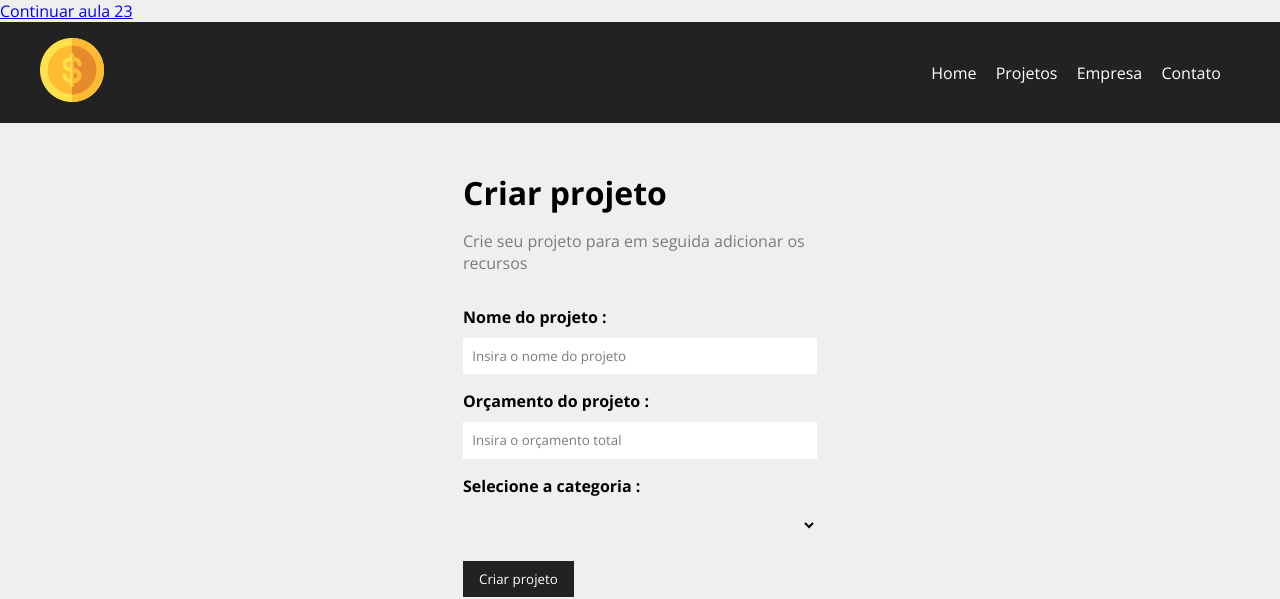
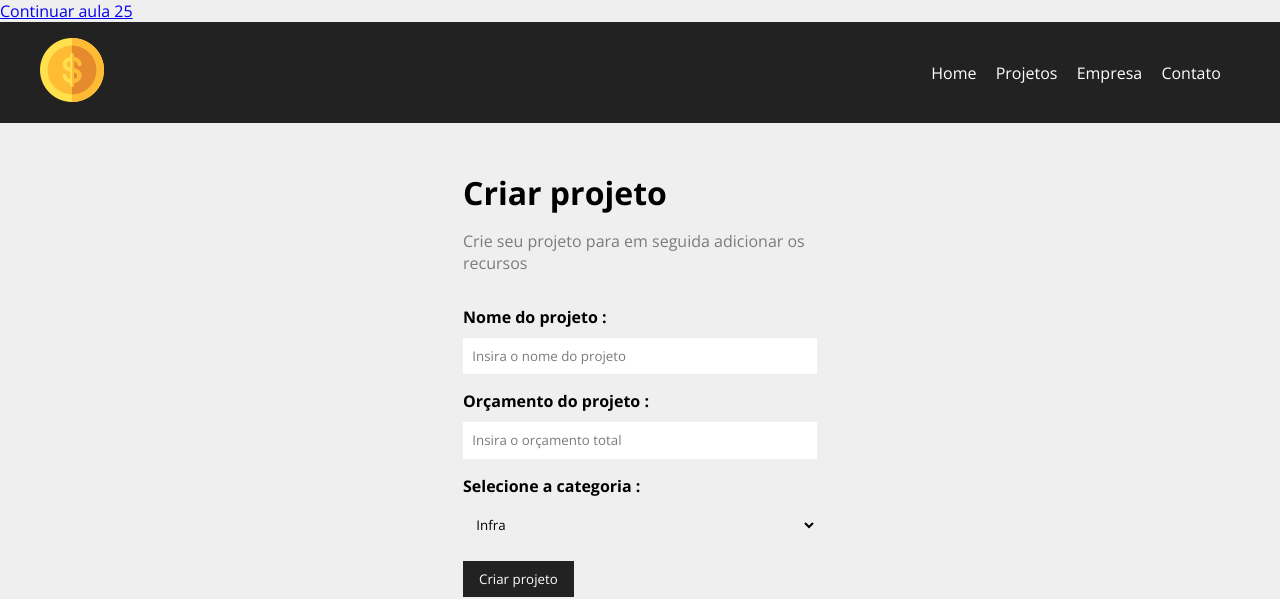
Before and after one commit to cristianoidelfonso/isproject, a React (Create React App) app: page /newproject in a window 1280 px wide. Shown: the top 599 px of the page. Built offline with nearby package versions, Linux system fonts and the light colour scheme; data requests are answered from the project's data file.

Commit message:
API json-server

```diff
--- /dev/null
+++ b/db.json
@@ -0,0 +1,33 @@
+{
+  "projects": [
+    {
+      "name": "Projeto Teste 1",
+      "budget": "5000",
+      "category": {
+        "id": "2",
+        "name": "Desenvolvimento"
+      },
+      "isproject": 0,
+      "services": [],
+      "id": 1
+    }
+  ],
+  "categories": [
+    {
+      "id": "1",
+      "name": "Infra"
+    },
+    {
+      "id": "2",
+      "name": "Desenvolvimento"
+    },
+    {
+      "id": "3",
+      "name": "Design"
+    },
+    {
+      "id": "4",
+      "name": "Planejamento"
+    }
+  ]
+}
--- a/package.json
+++ b/package.json
@@ -17,6 +17,7 @@
   },
   "scripts": {
     "start": "react-scripts start",
+    "backend": "json-server --watch db.json --port 5000",
     "build": "react-scripts build",
     "test": "react-scripts test",
     "eject": "react-scripts eject"
--- a/public/index.html
+++ b/public/index.html
@@ -20,7 +20,7 @@
 
   </head>
   <body>
-    <p><a href="https://www.youtube.com/watch?v=KCcSzv1RmuI&list=PLnDvRpP8BneyVA0SZ2okm-QBojomniQVO&index=24" target="blank">Continuar aula 23</a></p>
+    <p><a href="https://www.youtube.com/watch?v=UihbmA0pTCE&list=PLnDvRpP8BneyVA0SZ2okm-QBojomniQVO&index=26" target="blank">Continuar aula 25</a></p>
     <noscript>Habilite JavaScript para visualizar este app.</noscript>
     <div id="root">
 
--- a/src/components/form/Select.js
+++ b/src/components/form/Select.js
@@ -4,8 +4,14 @@ function Select({ text, name, options, handleOnChange, value}) {
     return(
         <div className={styles.form_control}>
             <label htmlFor={name}>{text} :</label>
-            <select name={name} id={name} onChange={handleOnChange} value={value}  >
+            <select name={name} id={name} onChange={handleOnChange} value={value || ''} >
                 <option disabled>Selecione uma opção</option>
+                {
+                    options.map((option) => (
+                            <option value={option.id} key={option.id}>{option.name}</option>
+                        )
+                    )
+                }
             </select>
         </div>
     );
--- a/src/components/pages/newproject/index.js
+++ b/src/components/pages/newproject/index.js
@@ -1,12 +1,38 @@
+import { useHistory } from 'react-router-dom';
 import ProjectForm from '../../project/ProjectForm';
 import './style.css'
 
 function NewProject() {
+
+  const history = useHistory();
+
+  function createPost(project){
+    // initialize isproject and services
+    project.isproject = 0;
+    project.services = [];
+
+    fetch('http://localhost:5000/projects', {
+      method: 'POST',
+      headers: {
+        'Content-type': 'application/json'
+      },
+      body: JSON.stringify(project)
+
+    })
+    .then((response) => response.json())
+    .then((data) =>{
+      // console.log(data);
+      // redirect
+      history.push('/projects', {message: 'Projeto criado com sucesso!'});
+    })
+    .catch((error) => console.log(error))
+  }
+
   return(
     <div className='newproject_container'>
       <h1>Criar projeto</h1>
       <p>Crie seu projeto para em seguida adicionar os recursos</p>
-      <ProjectForm btnText="Criar projeto" />
+      <ProjectForm handleSubmit={createPost} btnText="Criar projeto" />
     </div>
   );
 }
--- a/src/components/project/ProjectForm.js
+++ b/src/components/project/ProjectForm.js
@@ -1,16 +1,75 @@
+import { useEffect, useState } from 'react';
 import Input from '../form/Input';
 import Select from '../form/Select';
 import SubmitButton from '../form/SubmitButton';
-import styles from './ProjectForm.module.css'
+import styles from './ProjectForm.module.css';
 
-function ProjectForm({btnText}) {
+function ProjectForm({ handleSubmit, btnText, projectData }) {
+
+    const [categories, setCategories] = useState([]);
+
+    const [project, setProject] = useState( projectData || []);
+
+
+    useEffect(()=>{
+        fetch('http://localhost:5000/categories', {
+            method: 'GET',
+            headers: {
+                'Content-type': 'application/json'
+            }
+        })
+        .then((response) => response.json())
+        .then((data) =>{
+            setCategories(data);
+        })
+        .catch((error) => console.log(error))
+    }, []);
+
+    const submit = (event) => {
+        event.preventDefault();
+        // console.log(project)
+        handleSubmit(project);
+    }
+
+    function handleChange(e){
+        setProject({ ...project, [e.target.name]:e.target.value });
+    }
+
+    function handleSelect(e){
+        setProject({ ...project, category: {
+                id: e.target.value,
+                name: e.target.options[e.target.selectedIndex].text,
+            }
+        });
+    }
+
     return(
-        <form className={styles.form}>
-            <Input type="text" text="Nome do projeto" name="" id="" placeholder="Insira o nome do projeto" />
+        <form onSubmit={submit} className={styles.form}>
+            <Input
+                type="text"
+                text="Nome do projeto"
+                name="name"
+                placeholder="Insira o nome do projeto"
+                handleOnChange={handleChange}
+                value={project.name ? project.name : ''}
+            />
 
-            <Input type="number" text="Orçamento do projeto" name="budget" placeholder="Insira o orçamento total"/>
+            <Input
+                type="number"
+                text="Orçamento do projeto"
+                name="budget"
+                placeholder="Insira o orçamento total"
+                handleOnChange={handleChange}
+                value={project.budget ? project.budget : ''}
+            />
 
-            <Select name="category_id"  text="Selecione a categoria" />
+            <Select
+                name="category_id"
+                text="Selecione a categoria"
+                options={categories}
+                handleOnChange={handleSelect}
+                value={project.category ? project.category.id : ''}
+            />
 
             <SubmitButton text={btnText} />
         </form>
```
